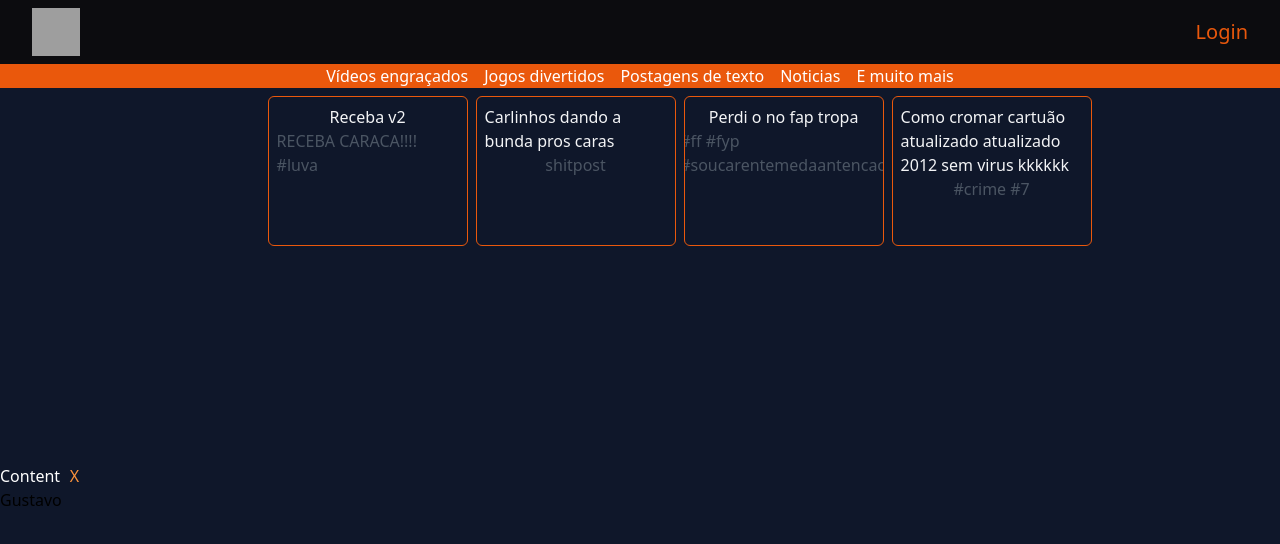
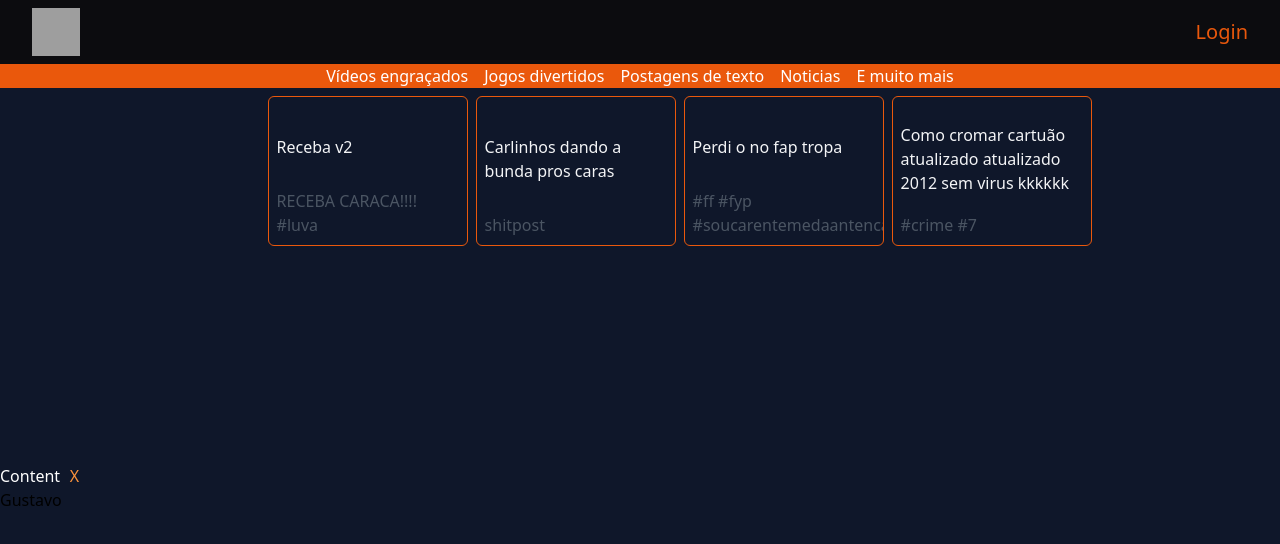
Before and after one commit to izitktj/Hyper, a Next.js app: page / in a window 1280 px wide. Shown: the top 544 px of the page. Built offline with nearby package versions, Linux system fonts and the light colour scheme; grey boxes are pictures that could not be loaded.

Commit message:
Alinhamento e balançeamento

```diff
--- a/src/components/Video.tsx
+++ b/src/components/Video.tsx
@@ -1,9 +1,9 @@
 export default function Video(props: any) {
     return(
         <div className="flex flex-col">
-            <div className="flex flex-col items-center border border-orange-600 rounded-md p-2 limit">
-                <div className="flex text-gray-100">{props.nome}</div>
-                <div className="flex text-gray-600">{props.descricao}</div>
+            <div className="flex flex-col border border-orange-600 rounded-md p-2 limit">
+                <div className="flex text-gray-100 items-center flex-auto">{props.nome}</div>
+                <div className="flex text-gray-600 flex-initial items-start">{props.descricao}</div>
            </div>
         </div>
     )
```
